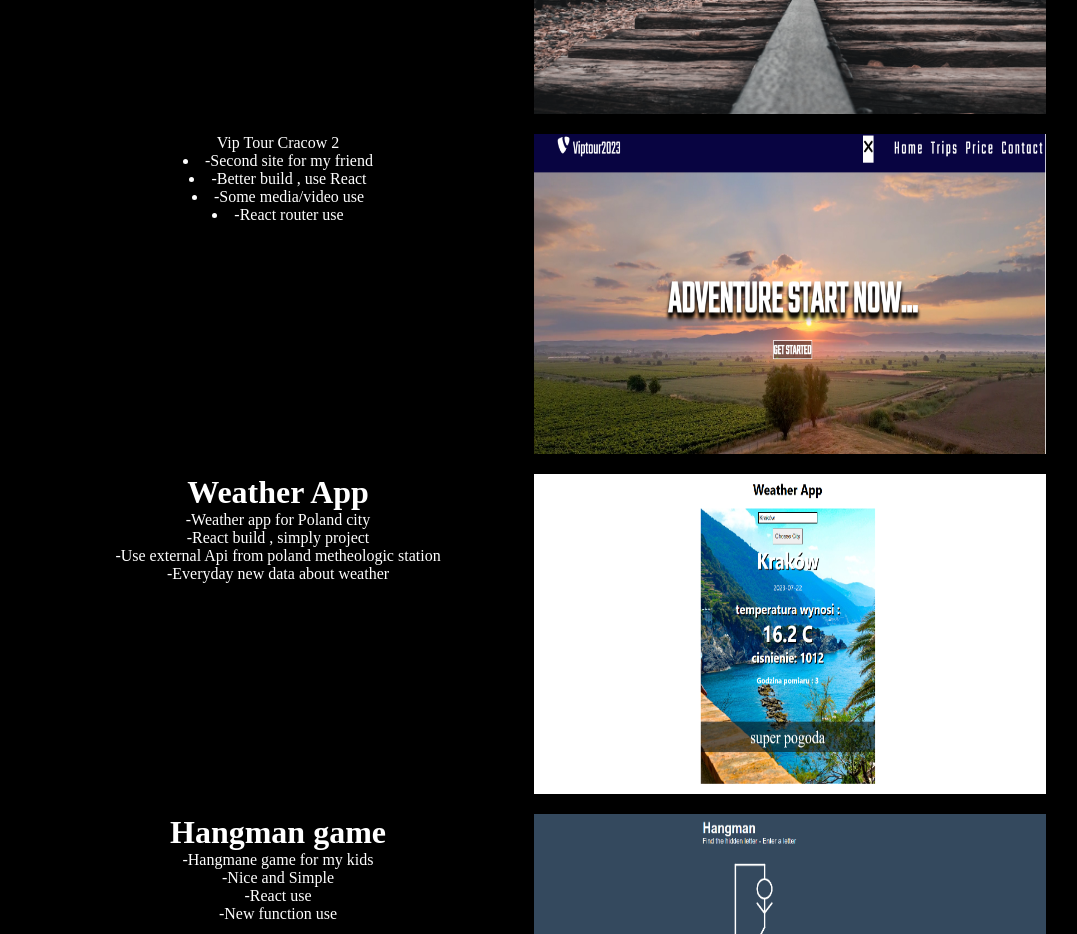
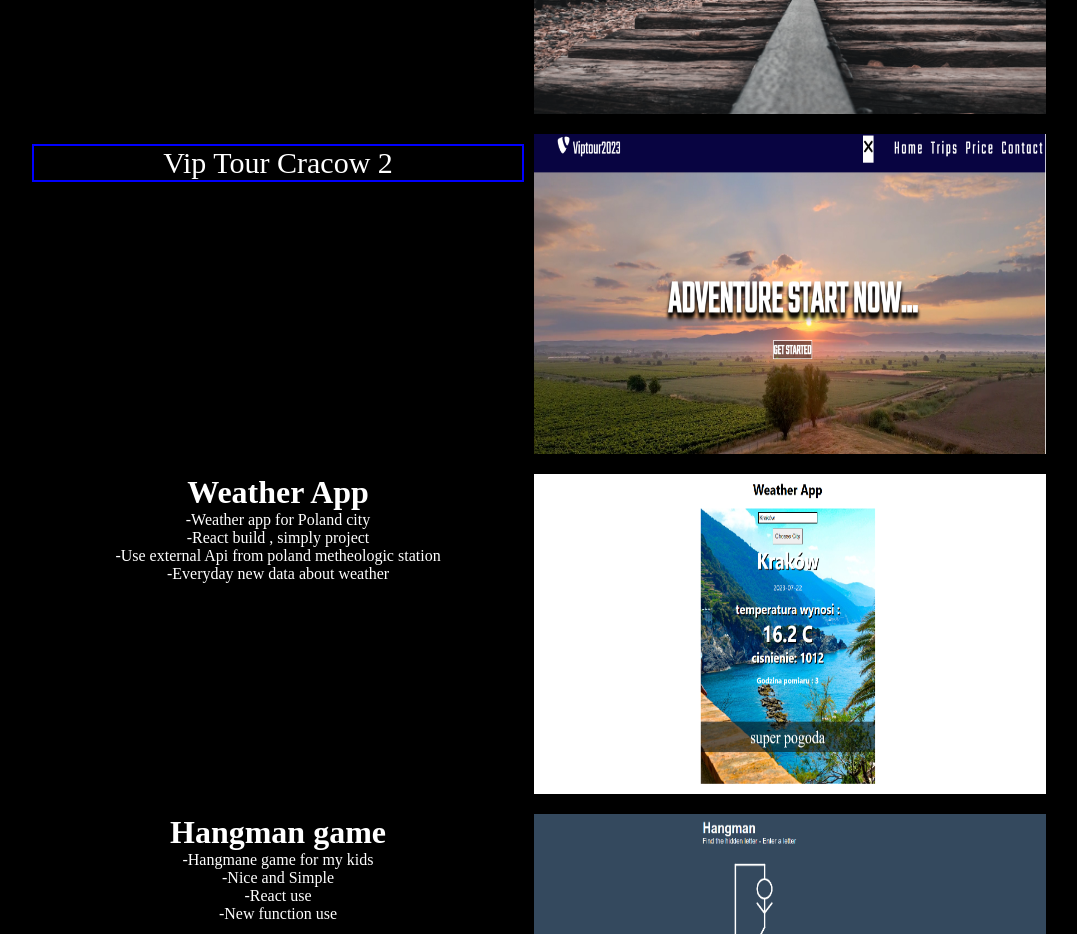
Before and after one commit to marcinoles87/mysite, a React (Create React App) app: page / in a window 1280 px wide. Shown: the part 3360-4294 px from the top of the page, without its empty margins (106-1183 px from the left). Built offline with nearby package versions, Linux system fonts and the light colour scheme; a web font is replaced by a local one.

Commit message:
work cards

```diff
--- a/src/components/Portfolio.js
+++ b/src/components/Portfolio.js
@@ -31,11 +31,12 @@ function Portfolio() {
         <div className='portfolio-projects'>
 
             <div className='portfolio-description'>
-                <ul>Vip Tour Cracow 2</ul>
+                <ul>Vip Tour Cracow 2
                     <li>-Second site for my friend</li>
                     <li>-Better build , use React</li>
                     <li>-Some media/video use</li>
                     <li>-React router use</li>
+                </ul>
             </div>
 
             <div className='portfolio-link'>
--- a/src/components/portfolio.scss
+++ b/src/components/portfolio.scss
@@ -27,6 +27,22 @@
             width: 40vw;
             height: 40vh;
             color: white;
+
+            ul{
+                font-size: 30px;
+                border: 2px solid blue;
+                margin: 10px;
+
+                li{
+                    display: none;
+                }
+            }
+
+            ul:hover{
+                li{
+                    display: block;
+                }
+            }
         }
 
         .portfolio-link{
```
